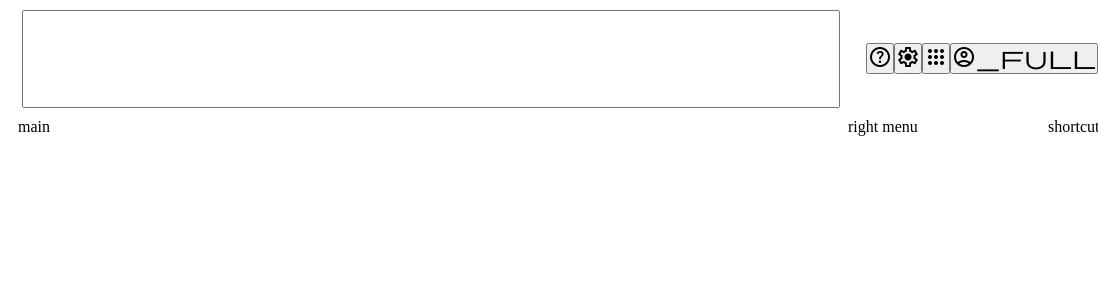
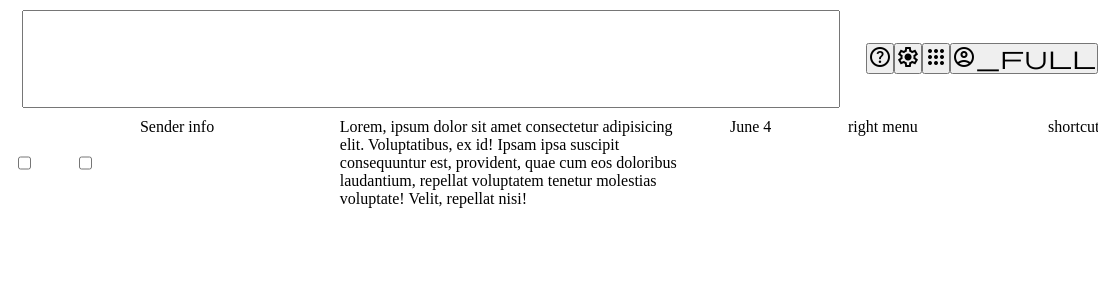
Before and after one commit to xhulia16/hoxton-html-gmail-components, a plain HTML site: page index.html in a window 1280 px wide. Shown: the top 283 px of the page, 182-1280 px from the left. Drawn offline with nearby package versions, Linux system fonts and the light colour scheme.

Commit message:
added an email in main

```diff
--- a/index.css
+++ b/index.css
@@ -93,3 +93,9 @@
            50px 1fr;
         }
     }
+    .email-list{
+        display: grid;
+        grid-template-columns: auto auto 1fr 2fr auto;
+        gap: 0.6rem;
+        font-weight: 300;
+    }
--- a/index.html
+++ b/index.html
@@ -133,7 +133,24 @@
         </ul>
    </div>
 </div>
-   <div class="main">main</div>
+   <div class="main">
+    <ul class="email-list">
+        <li class="email-list selected">
+            <div class="email-list read">
+              <input type="checkbox" />
+            </div>
+            <div class="email-list starred">
+              <input type="checkbox" />
+            </div>
+            <div class="email-list sender">Sender info</div>
+            <div class="email-list title">
+              Lorem, ipsum dolor sit amet consectetur adipisicing elit. Voluptatibus, ex id! Ipsam ipsa suscipit consequuntur est, provident, quae cum eos doloribus laudantium, repellat voluptatem tenetur molestias voluptate! Velit, repellat nisi!
+            </div>
+            <div class="email-list date">June 4</div>
+        </li>
+
+    </ul>
+   </div>
    <div class="right-menu">right menu</div>
    <div class="shortcuts">shortcuts</div>
 </div>
```
